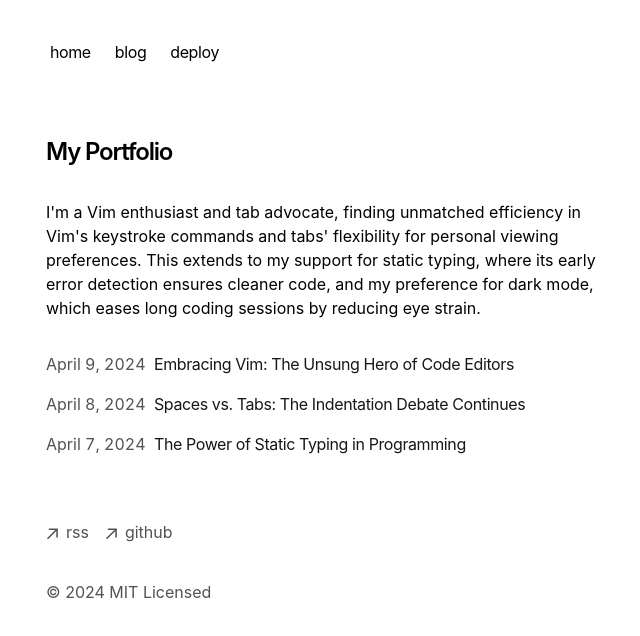
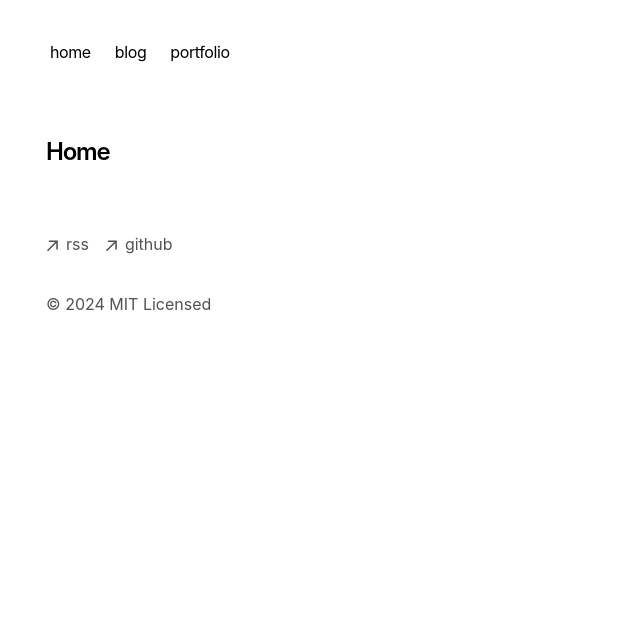
Before and after one commit to Ujaa/blog, a Next.js app: page / in a window 1280 px wide. Shown: the top 636 px of the page, without its empty margins (306-946 px from the left). Built offline with nearby package versions, Linux system fonts and the light colour scheme.

Commit message:
feat: portfolio 페이지 추가

```diff
--- a/app/components/nav.tsx
+++ b/app/components/nav.tsx
@@ -1,16 +1,16 @@
-import Link from 'next/link'
+import Link from "next/link";
 
 const navItems = {
-  '/': {
-    name: 'home',
+  "/": {
+    name: "home",
   },
-  '/blog': {
-    name: 'blog',
+  "/blog": {
+    name: "blog",
   },
-  'https://vercel.com/templates/next.js/portfolio-starter-kit': {
-    name: 'deploy',
+  "/portfolio": {
+    name: "portfolio",
   },
-}
+};
 
 export function Navbar() {
   return (
@@ -30,11 +30,11 @@
                 >
                   {name}
                 </Link>
-              )
+              );
             })}
           </div>
         </nav>
       </div>
     </aside>
-  )
+  );
 }
--- a/app/page.tsx
+++ b/app/page.tsx
@@ -1,21 +1,7 @@
-import { BlogPosts } from 'app/components/posts'
-
 export default function Page() {
   return (
     <section>
-      <h1 className="mb-8 text-2xl font-semibold tracking-tighter">
-        My Portfolio
-      </h1>
-      <p className="mb-4">
-        {`I'm a Vim enthusiast and tab advocate, finding unmatched efficiency in
-        Vim's keystroke commands and tabs' flexibility for personal viewing
-        preferences. This extends to my support for static typing, where its
-        early error detection ensures cleaner code, and my preference for dark
-        mode, which eases long coding sessions by reducing eye strain.`}
-      </p>
-      <div className="my-8">
-        <BlogPosts />
-      </div>
+      <h1 className="mb-8 text-2xl font-semibold tracking-tighter">Home</h1>
     </section>
-  )
+  );
 }
--- /dev/null
+++ b/app/portfolio/page.tsx
@@ -0,0 +1,16 @@
+export default function Page() {
+  return (
+    <section>
+      <h1 className="mb-8 text-2xl font-semibold tracking-tighter">
+        Portfolio
+      </h1>
+      <p className="mb-4">
+        {`I'm a Vim enthusiast and tab advocate, finding unmatched efficiency in
+        Vim's keystroke commands and tabs' flexibility for personal viewing
+        preferences. This extends to my support for static typing, where its
+        early error detection ensures cleaner code, and my preference for dark
+        mode, which eases long coding sessions by reducing eye strain.`}
+      </p>
+    </section>
+  );
+}
```
Also changed, not shown: 1 other file (tests, documents, lock files or other folders).
